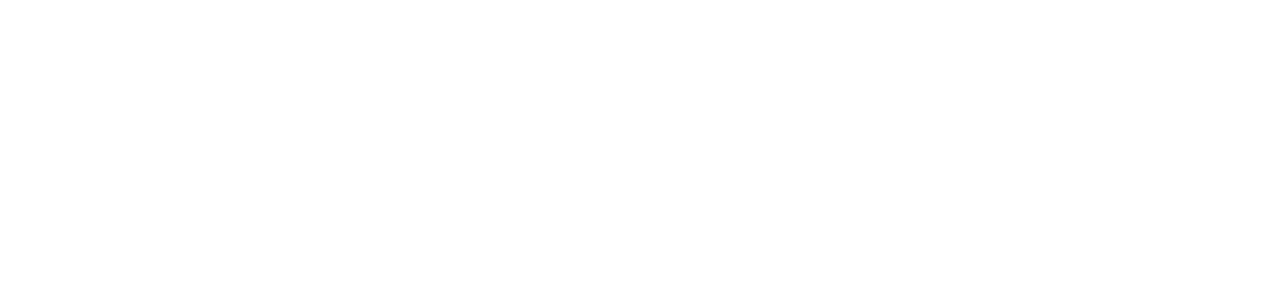
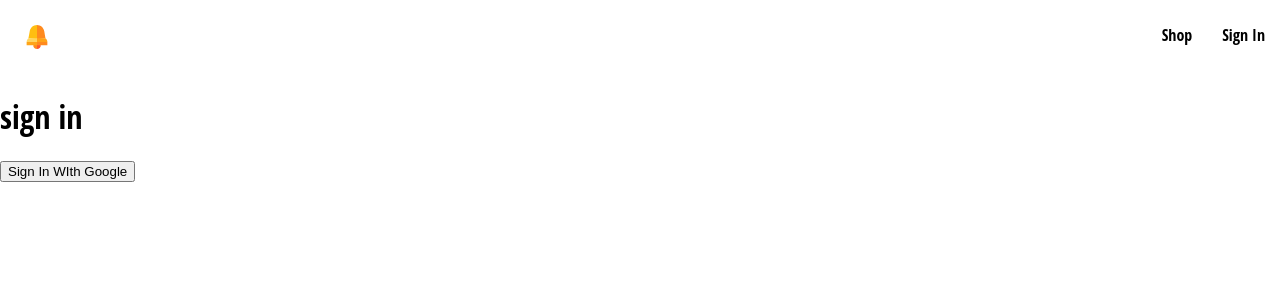
Before and after one commit to caseycole589/react-ecommerce, a React (Create React App) app: page /sign-in in a window 1280 px wide. Before the commit this address had no page. Shown: the top 300 px of the page. Built offline with nearby package versions, Linux system fonts and the light colour scheme.

Commit message:
set up firebase auth

```diff
--- a/package.json
+++ b/package.json
@@ -6,6 +6,7 @@
     "@testing-library/jest-dom": "^5.16.4",
     "@testing-library/react": "^12.1.4",
     "@testing-library/user-event": "^13.5.0",
+    "firebase": "^9.6.10",
     "react": "^18.0.0",
     "react-dom": "^18.0.0",
     "react-router-dom": "^6.3.0",
--- a/src/App.js
+++ b/src/App.js
@@ -1,20 +1,16 @@
+import { Route, Routes } from "react-router-dom"
 import { Home } from "./routes/home/home.component.jsx"
-import { Routes, Route, Outlet } from "react-router-dom"
-const Navigation = () => {
-  return (
-    <div>
-      <h1>I am the navic</h1>
-      <Outlet />
-    </div>
-  )
-}
-
+import { Navigation } from "./routes/navigation/navigation.component.jsx"
+import { SignIn } from "./routes/sign-in/sign-in.component.jsx"
+const Shop = () => <h2>Shop</h2>
 const App = () => {
   return (
     <Routes>
       <Route path="/" element={<Navigation />}>
         {/* when you match / add index as base component */}
         <Route index element={<Home />} />
+        <Route path="shop" element={<Shop />} />
+        <Route path="sign-in" element={<SignIn />} />
       </Route>
     </Routes>
   )
--- a/src/index.scss
+++ b/src/index.scss
@@ -8,3 +8,12 @@
 code {
   font-family: source-code-pro, Menlo, Monaco, Consolas, "Courier New", monospace;
 }
+
+a {
+  text-decoration: none;
+  color: black;
+}
+
+* {
+  box-sizing: border-box;
+}
--- a/src/routes/navigation/navigation.component.jsx
+++ b/src/routes/navigation/navigation.component.jsx
@@ -0,0 +1,24 @@
+import { Fragment } from "react"
+import { Outlet, Link } from "react-router-dom"
+import { ReactComponent as Logo } from "../../assets/logo.svg"
+import "./navigation.styles.scss"
+export const Navigation = () => {
+  return (
+    <Fragment>
+      <div className="navigation">
+        <Link to="/" className="logo-container">
+          <Logo className="logo" />
+        </Link>
+        <div className="nav-links-container">
+          <Link className="nav-link" to="/shop">
+            Shop
+          </Link>
+          <Link className="nav-link" to="/sign-in">
+            Sign In
+          </Link>
+        </div>
+      </div>
+      <Outlet />
+    </Fragment>
+  )
+}
--- /dev/null
+++ b/src/routes/navigation/navigation.styles.scss
@@ -0,0 +1,31 @@
+.navigation {
+  height: 70px;
+  width: 100%;
+  display: flex;
+  justify-content: space-between;
+  margin-bottom: 25px;
+
+  .logo-container {
+    height: 100%;
+    width: 70px;
+    padding: 25px;
+
+    .logo {
+      height: 1.5em;
+      width: 1.5em;
+    }
+  }
+
+  .nav-links-container {
+    width: 50%;
+    height: 100%;
+    display: flex;
+    align-items: center;
+    justify-content: flex-end;
+
+    .nav-link {
+      padding: 10px 15px;
+      cursor: pointer;
+    }
+  }
+}
--- /dev/null
+++ b/src/routes/sign-in/sign-in.component.jsx
@@ -0,0 +1,13 @@
+import { signInWithGooglePopup } from "../../utils/firebase/firebase.utils"
+export const SignIn = () => {
+  const logGoogleUser = async () => {
+    const resp = await signInWithGooglePopup()
+    console.log(resp)
+  }
+  return (
+    <div>
+      <h1>sign in</h1>
+      <button onClick={logGoogleUser}>Sign In WIth Google</button>
+    </div>
+  )
+}
--- /dev/null
+++ b/src/utils/firebase/firebase.utils.js
@@ -0,0 +1,28 @@
+// Import the functions you need from the SDKs you need
+
+import { initializeApp } from "firebase/app"
+import { getAuth, signInWithRedirect, signInWithPopup, GoogleAuthProvider } from "firebase/auth"
+
+const firebaseConfig = {
+  apiKey: "AIzaSyCPpqZtY5lybDwtfKCZlFXZiPgXM4kTiTs",
+
+  authDomain: "react-ecommerce-6b0d5.firebaseapp.com",
+
+  projectId: "react-ecommerce-6b0d5",
+
+  storageBucket: "react-ecommerce-6b0d5.appspot.com",
+
+  messagingSenderId: "62852575649",
+
+  appId: "1:62852575649:web:cfdd90d7f821896d1e9be0"
+}
+
+// Initialize Firebase
+
+const firebaseApp = initializeApp(firebaseConfig)
+
+const provider = new GoogleAuthProvider()
+provider.setCustomParameters({ prompt: "select_account" })
+
+export const auth = getAuth()
+export const signInWithGooglePopup = () => signInWithPopup(auth, provider)
```
Also changed, not shown: src/assets/logo.svg (added), 1 other file (tests, documents, lock files or other folders).
